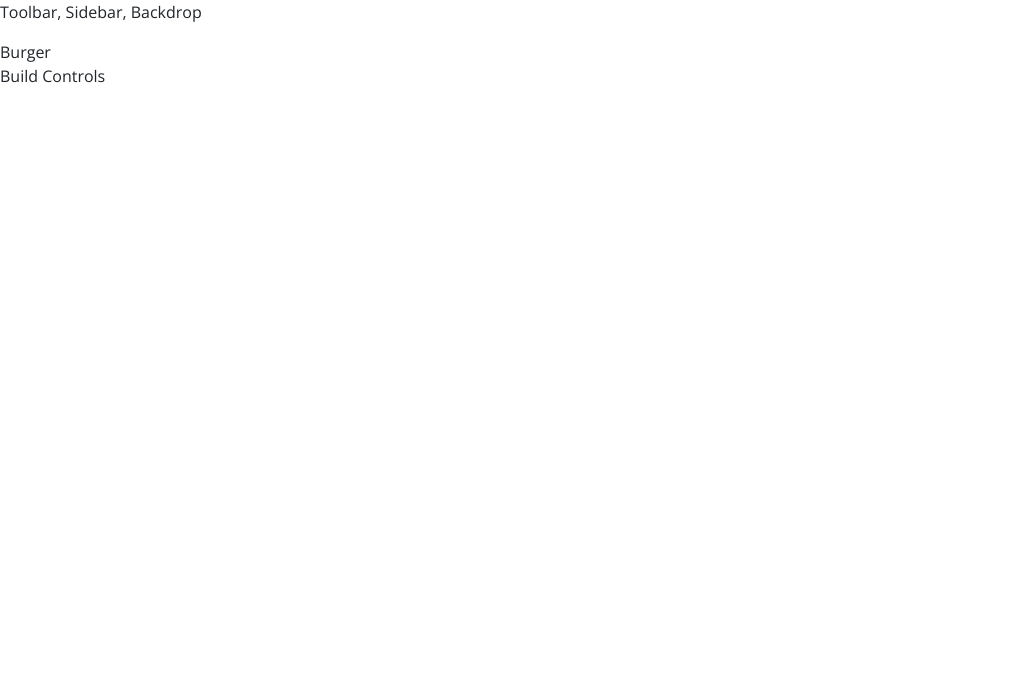
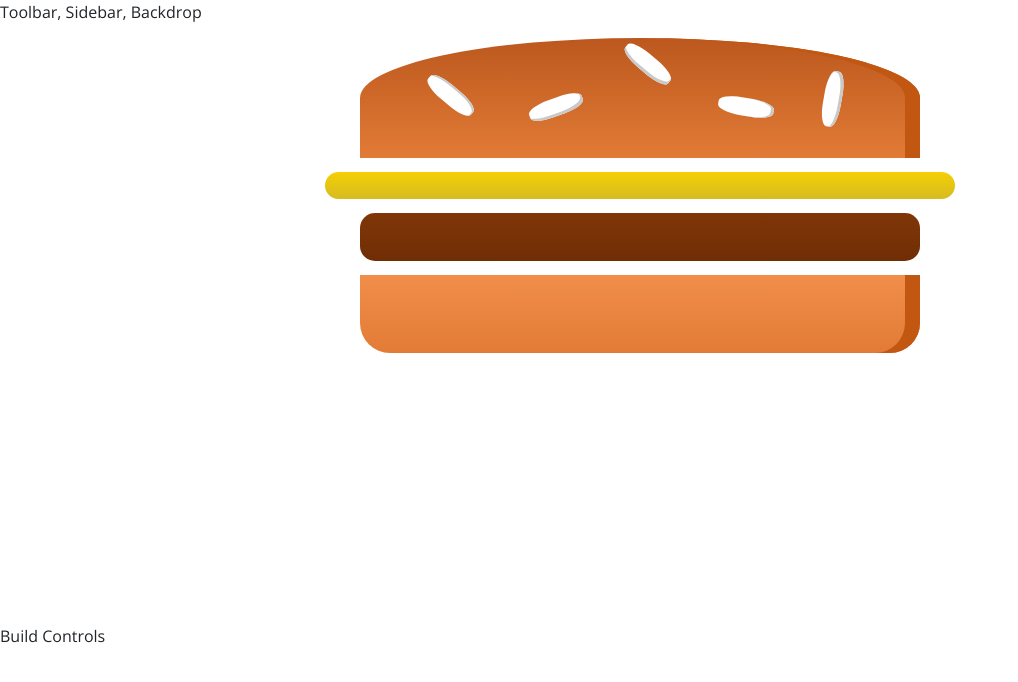
Before and after one commit to dolphinedaisy/react-burger-builder, a React (Create React App) app: page / in a window 1280 px wide. Shown: the top 682 px of the page, without its empty margins (0-1018 px from the left). Built offline with nearby package versions, Linux system fonts and the light colour scheme.

Commit message:
128. Starting the Burger Component

```diff
--- a/src/Components/Burger/Burger.js
+++ b/src/Components/Burger/Burger.js
@@ -0,0 +1,17 @@
+import React from 'react';
+
+import classes from './Burger.module.css';
+import BurgerIngredient from './BurgerIngredient/BurgerIngredient';
+
+const burger = (props) => {
+    return (
+        <div className={classes.Burger}>
+            <BurgerIngredient type="bread-top" />
+            <BurgerIngredient type="cheese" />
+            <BurgerIngredient type="meat" />
+            <BurgerIngredient type="bread-bottom" />
+        </div>
+    );
+};
+
+export default burger;
--- /dev/null
+++ b/src/Components/Burger/Burger.module.css
@@ -0,0 +1,30 @@
+.Burger {
+    width: 100%;
+    margin: auto;
+    height: 250px;
+    overflow: scroll;
+    text-align: center;
+    font-weight: bold;
+    font-size: 1.2rem;
+}
+
+@media (min-width: 500px) and (min-height: 400px) {
+    .Burger {
+        width: 350px;
+        height: 300px;
+    }
+}
+
+@media (min-width: 500px) and (min-height: 401px) {
+    .Burger {
+        width: 450px;
+        height: 400px;
+    }
+}
+
+@media (min-width: 1000px) and (min-height: 700px) {
+    .Burger {
+        width: 700px;
+        height: 600px;
+    }
+}
--- a/src/Components/Burger/BurgerIngredient/BurgerIngredient.js
+++ b/src/Components/Burger/BurgerIngredient/BurgerIngredient.js
@@ -1,5 +1,5 @@
 import React, { Component } from "react";
-import classes from "./BurgerIngredient.css";
+import classes from "./BurgerIngredient.module.css";
 import PropTypes from 'prop-types';
 
 class BurgerIngredient extends Component {
--- a/src/Components/Layout/Layout.js
+++ b/src/Components/Layout/Layout.js
@@ -1,6 +1,6 @@
 import React from "react";
 import ReactAux from "../../hoc/ReactAux";
-import "../Layout/Layout.css";
+import "./Layout.module.css";
 
 const layout = (props) => (
     <ReactAux>
--- a/src/Containers/BurgerBuilder/BurgerBuilder.js
+++ b/src/Containers/BurgerBuilder/BurgerBuilder.js
@@ -1,12 +1,13 @@
 import React, { Component } from "react";
 import ReactAux from "../../hoc/ReactAux";
+import Burger from "../../Components/Burger/Burger";
 
 class BurgerBuilder extends Component {
 
     render() {
         return(
           <ReactAux>
-              <div>Burger</div>
+              <Burger />
               <div>Build Controls</div>
           </ReactAux>
         );
```
Also changed, not shown: src/Components/Burger/BurgerIngredient/BurgerIngredient.module.css (renamed from src/Components/Burger/BurgerIngredient/BurgerIngredient.css), src/Components/Layout/Layout.module.css (renamed from src/Components/Layout/Layout.css).
